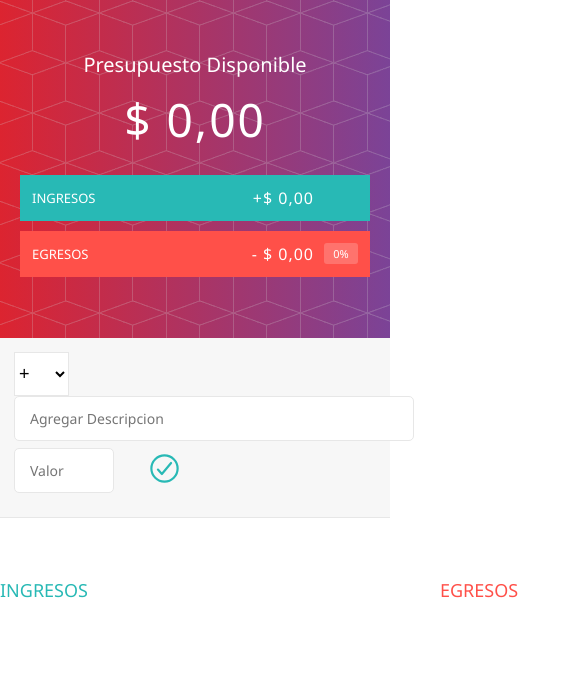
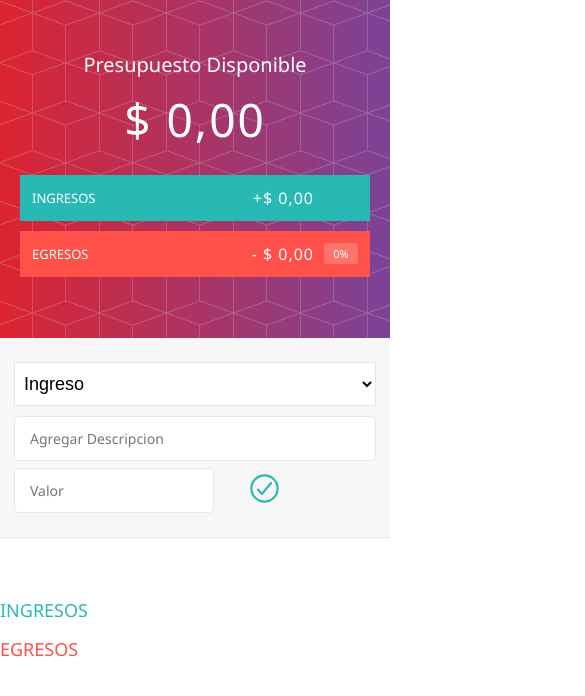
Before and after one commit to luisxhl7/Presupuestos, a React (Create React App) app: page / in a window 390 px wide. Shown: the top 696 px of the page, 585 px wide, since content can reach past the window. Built offline with nearby package versions, Linux system fonts and the light colour scheme.

Commit message:
adding view mobile

```diff
--- a/src/components/organisms/form/Form.jsx
+++ b/src/components/organisms/form/Form.jsx
@@ -24,8 +24,8 @@ export const Form = ({setDataMovent}) => {
         <div className="agregarContenedor">
 
           <select className="agregar_tipo" id="tipo" name="tipo" value={tipo} onChange={(e) => setValues({ ...{ descripcion, valor, tipo: e.target.value } })}>
-            <option value="ingreso">+</option>
-            <option value="egreso">-</option>
+            <option value="ingreso">Ingreso</option>
+            <option value="egreso">Egresos</option>
           </select>
 
           <input
--- a/src/components/organisms/form/Form.scss
+++ b/src/components/organisms/form/Form.scss
@@ -1,3 +1,6 @@
+@import '../../../style/mixins.scss';
+@import '../../../style/variables.scss';
+
 .agregar {
     padding: 14px;
     border-bottom: 1px solid #e7e7e7;
@@ -10,15 +13,17 @@
 }
 
 .agregar_tipo {
-    width: 55px;
     border: 1px solid #e7e7e7;
+    padding: 5px;
     height: 44px;
     font-size: 18px;
     color: inherit;
     background-color: #fff;
-    margin-right: 10px;
+    margin: 10px auto;
     font-weight: 300;
     transition: border 0.3s;
+    display: block;
+    width: 100%;
 }
 
 .agregar_descripcion,
@@ -32,10 +37,14 @@
     margin-right: 10px;
     border-radius: 5px;
     transition: border 0.3s;
+    width: 100%;
+    max-width: 200px;
 }
 
-.agregar_descripcion { width: 400px;}
-.agregar_valor { width: 100px;}
+.agregar_descripcion {
+    width: 100%;
+    max-width: 400px;
+}
 
 .agregar_btn {
     font-size: 35px;
--- a/src/components/organisms/header/Header.scss
+++ b/src/components/organisms/header/Header.scss
@@ -1,22 +1,21 @@
+@import '../../../style/mixins.scss';
+@import '../../../style/variables.scss';
+
 .header {
     height: 40vh;
     background-size: cover;
-    background-position: center;
-    position: relative;
     width: 100%;
-    padding-top: 150px;
-    padding-bottom: 100px;
     color: #fff;
     background: url(../../../assets/fondo.png), #7b4397;
     background: url(../../../assets/fondo.png), -webkit-gradient(linear, right top, left top, from(#7b4397), to(#dc2430));
     background: url(../../../assets/fondo.png), linear-gradient(to left, #7b4397, #dc2430);
+    display: flex;
+    align-items: center;
+    justify-content: center;
     &__presupuesto {
-        position: absolute;
         width: 350px;
-        top: 50%;
-        left: 50%;
-        transform: translate(-50%, -50%);
         color: #fff;
+
     }
     &__presupuesto_titulo{
         font-size: 20px;
@@ -45,22 +44,32 @@
     }
     &__presupuesto_ingreso{
         width: 100%;
+        max-width: 300px;
         padding: 12px;
         text-transform: uppercase;
         margin-bottom: 10px;
         background-color: #28B9B5;
         display: flex;
         justify-content: space-between;
+        @include FromMin(375px) {
+            width: 100%;
+            max-width: 100%;
+        }
     }
 
     &__presupuesto_egreso {
+        width: 100%;
+        max-width: 300px;
         padding: 12px;
         text-transform: uppercase;
         margin-bottom: 10px;
         background-color: #FF5049;
-        width: 100%;
         display: flex;
         justify-content: space-between;
+        @include FromMin(375px) {
+            width: 100%;
+            max-width: 100%;
+        }
     }
 
     &__presupuesto_ingreso--texto{
--- a/src/components/organisms/stats/Stats.jsx
+++ b/src/components/organisms/stats/Stats.jsx
@@ -14,6 +14,7 @@ export const Stats = ({data, setDataMovent}) => {
     const result2 = patrimonio.getEgresos()
     setDataIngresos(result)
     setDataEgresos(result2)
+    // eslint-disable-next-line react-hooks/exhaustive-deps
   }, [data])
 
   const eliminarEgreso = (id) =>{
@@ -27,8 +28,8 @@ export const Stats = ({data, setDataMovent}) => {
       <div className="contenedor__ingreso">
         <h2 className='contenedor__ingreso_titulo'>Ingresos</h2>
         <div id='lista-ingresos'>
-          {dataIngresos?.map( (item, idx) => (
-            <div className="contenedor__elemento" key={idx}>
+          {dataIngresos?.map( (item) => (
+            <div className="contenedor__elemento" key={item?.id}>
               <div className="contenedor__elemento_descripcion">
                 {item?.descripcion}
               </div>
--- a/src/components/organisms/stats/Stats.scss
+++ b/src/components/organisms/stats/Stats.scss
@@ -1,10 +1,11 @@
 
 .contenedor {
-    width: 860px;
+    width: 100%;
     margin: 60px auto;
     &__ingreso {
         float: left;
         width: 370px;
+        max-width: 100%;
         margin-right: 70px;
         .contenedor__elemento_eliminar, .contenedor__elemento_eliminar--btn{
             color: #28B9B5;
@@ -13,6 +14,7 @@
     &__egreso {
         float: left;
         width: 370px;
+        max-width: 100%;
         .contenedor__elemento_eliminar, .contenedor__elemento_eliminar--btn {
             color: #FF5049;
         }
```
